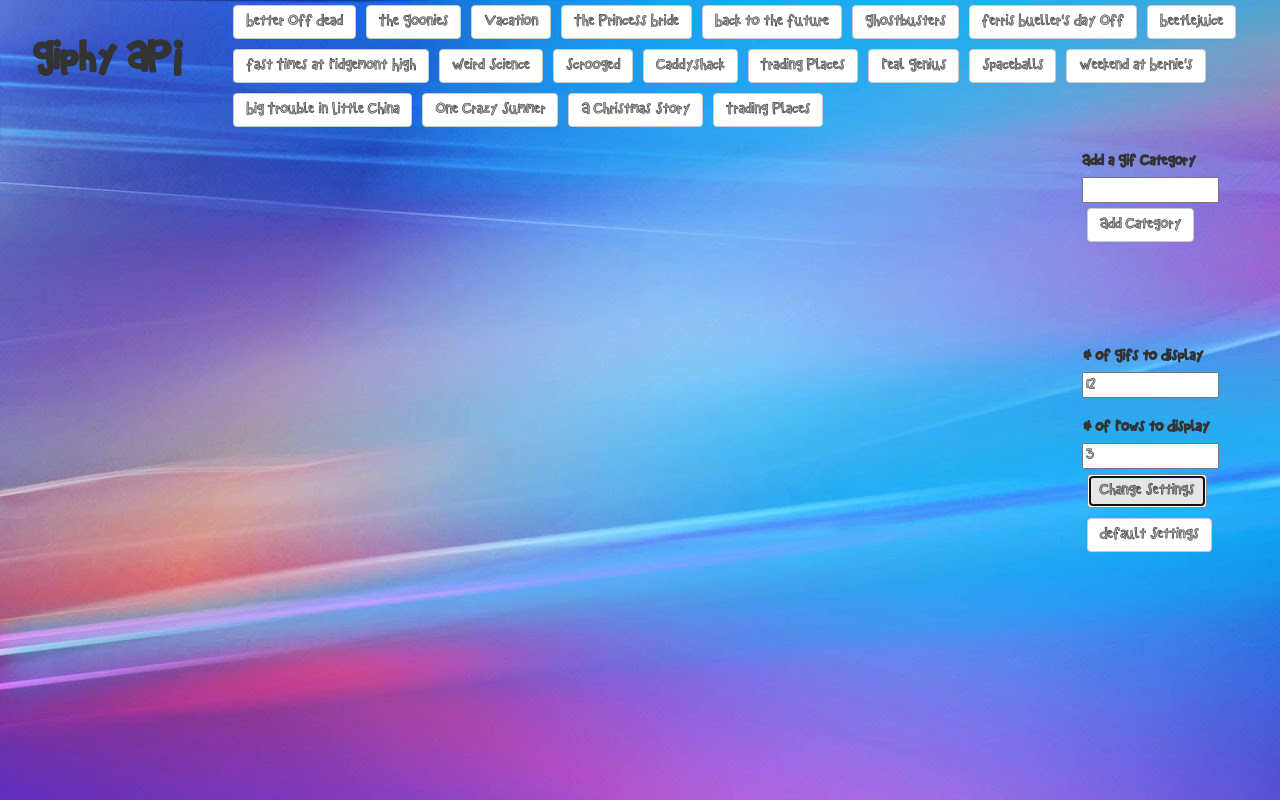
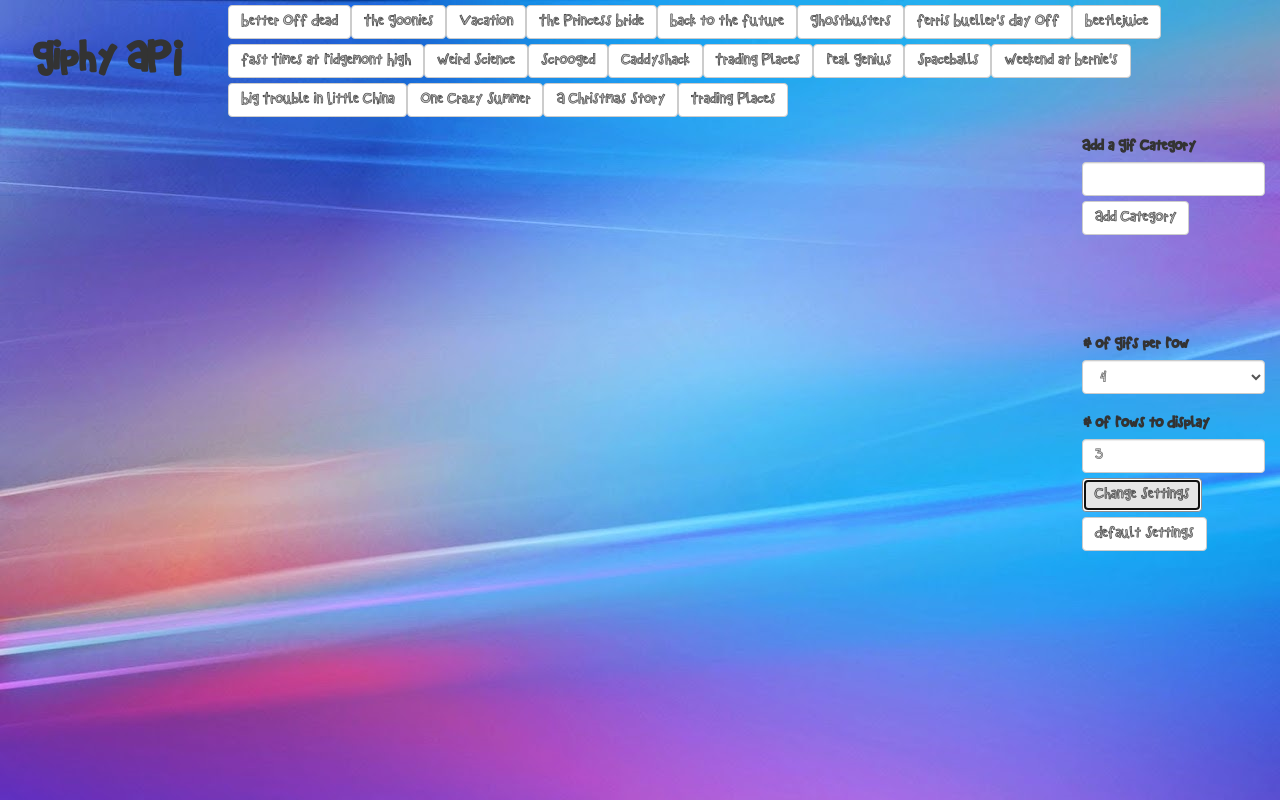
Before and after one commit to bpzimmerman/GiphyAPI, a plain HTML site: page index.html in a window 1280 px wide. Both pictures are taken after a click on the input "Change Settings". Drawn offline with nearby package versions, Linux system fonts and the light colour scheme.

Commit message:
changed the user selectable display setings

```diff
--- a/assets/css/style.css
+++ b/assets/css/style.css
@@ -19,7 +19,7 @@ h1, #gifLocation p{
 }
 
 .btn{
-    margin: 5px;
+    margin-top: 5px;
 }
 
 img{
--- a/assets/javascript/app.js
+++ b/assets/javascript/app.js
@@ -1,15 +1,14 @@
 $(document).ready(function(){
     var app = {
-        // default of the maximum number of gifs to display
-        defaultNumGifs: 12,
+        // default of the number of gifs per row
+        defaultNumGifs: 4,
         // default of the number of rows used to display the gifs
         defaultNumRows: 3,
-        // maximum number of gifs to display
-        numberOfGifs: 12,
+        // number of gifs to be displayed per row
+        gifsPerRow: 4,
         // number of rows to be used to display the gifs
         displayRows: 3,
-        // holder for the number of gifs to be displayed per row - the calculation is performed in the displayGifs method
-        gifsPerRow: 0,
+        // holder for the ajax call response
         gifObject: {},
         // initial button array
         buttons: ["Better Off Dead", "The Goonies", "Vacation", "The Princess Bride", "Back to the Future", "Ghostbusters", "Ferris Bueller's Day Off", "Beetlejuice", "Fast Times at Ridgemont High", "Weird Science", "Scrooged", "Caddyshack", "Trading Places", "Real Genius", "Spaceballs", "Weekend at Bernie's", "Big Trouble in Little China", "One Crazy Summer", "A Christmas Story", "Trading Places"],
@@ -32,7 +31,7 @@ $(document).ready(function(){
         },
         // method to display the settings in the form text boxes
         displaySettings: function(){
-            $("#numGifs-input").val(app.numberOfGifs);
+            $("#numGifs-input").val(app.gifsPerRow);
             $("#numRows-input").val(app.displayRows);
         },
         // method to reset the gifs
@@ -47,20 +46,19 @@ $(document).ready(function(){
             // declare local variables
             var category = $(this).attr("data");
             var apiKey = "7rSO11KnqXxXvu2uymZBS0hR77yFRh9E";
-            var queryURL = "http://api.giphy.com/v1/gifs/search?q=" + category + "+movies&api_key=" + apiKey + "&limit=" + app.numberOfGifs;
+            var numberOfGifs = app.gifsPerRow * app.displayRows;
+            var queryURL = "http://api.giphy.com/v1/gifs/search?q=" + category + "+movies&api_key=" + apiKey + "&limit=" + numberOfGifs;
             // call the method to reset the gifs
             app.resetGifs();
             // force active styling for the currently seleted category
             $(this).addClass("active");
-            // calculate the gifs to be displayed per row
-            app.gifsPerRow = Math.ceil(app.numberOfGifs / app.displayRows);
             // create the rows to house the gifs and ratings
             for (var i = 1; i < (app.displayRows + 1); i += 1){
                 var gifRow = $("<div>").addClass("row");
                 gifRow.attr("id", "row" + i);
                 $("#gifLocation").append(gifRow);
             };
-            // ajax call to get the gifs
+            // ajax call to get the gif object
             $.ajax({
                 url: queryURL,
                 method: "GET"
@@ -71,14 +69,11 @@ $(document).ready(function(){
                 var x = 1;
                 // for loop to get the arguments for and to call the gifAppend method
                 for (var i = 0; i < response.data.length; i += app.gifsPerRow){
-                    // if - else statement to stop the gifAppend method at the correct endpoint
-                    if (i + app.gifsPerRow > response.data.length){
-                        var end = response.data.length;
-                    }
-                    else{
-                        var end = i + app.gifsPerRow;
-                    };
+                    // variable to set the endpoint of the gifAppend method
+                    var end = i + app.gifsPerRow;
+                    // call the gifAppend method to append the specified number of gifs onto each row
                     app.gifAppend(i, end, x, response);
+                    // increment the row number
                     x += 1;
                 };
             });
@@ -87,7 +82,7 @@ $(document).ready(function(){
         gifAppend: function(start, stop, rowNumber, obj){
             for (var j = start; j < stop; j += 1){
                 // local variable to calculate the bootstrap grid width
-                var numCols = Math.floor(12 / app.gifsPerRow);
+                var numCols = 12 / app.gifsPerRow;
                 // create div to house the rating and gif
                 var gifDiv = $("<div>").addClass("col-sm-" + numCols + " still gif");
                 gifDiv.attr("id", j);
@@ -104,7 +99,7 @@ $(document).ready(function(){
         },
         // method to toggle the gif animation on and off
         toggleGifAnimation: function(){
-            // if - else depending on if the gif is moving or still
+            // if - else to determine if the gif is moving or still
             if ($(this).hasClass("still")){
                 // changes class from still to motion
                 $(this).removeClass("still");
@@ -143,38 +138,24 @@ $(document).ready(function(){
             event.preventDefault();
             // local variable to store id of the button that was clicked
             var settingsClicked = $(this).attr("id");
-            // call the method to reste the gifs
+            // call the method to reset the gifs
             app.resetGifs();
-            // if the default settings button is clicked set the number of gifs and the number of display rows to the default values
+            // if the default settings button is clicked set the number of gifs per row and the number of display rows to the default values
             if (settingsClicked === "reset-button"){
-                app.numberOfGifs = app.defaultNumGifs;
+                app.gifsPerRow = app.defaultNumGifs;
                 app.displayRows = app.defaultNumRows;
             }
             else{
                 // changes the values entered into numbers and takes the absolute value (no negative numbers)
-                var newNumGifs = Math.abs(parseInt($("#numGifs-input").val().trim()));
+                app.gifsPerRow = parseInt($("#numGifs-input").val());
                 var newNumRows = Math.abs(parseInt($("#numRows-input").val().trim()));
                 // if one of the values is either NaN or 0, will reset to the default value; otherwise uses the entered number
-                switch (isNaN(newNumGifs) || newNumGifs){
-                    case true:
-                    case 0:
-                        app.numberOfGifs = app.defaultNumGifs;
-                    break;
-                    default:
-                        app.numberOfGifs = newNumGifs;
-                };
-                switch (isNaN(newNumRows) || newNumRows){
-                    case true:
-                    case 0:
-                        app.displayRows = app.defaultNumRows;
-                    break;
-                    default:
-                        app.displayRows = newNumRows;
-                };
-                // forces the maximum number of gifs per row to 6
-                if (Math.ceil(app.numberOfGifs / app.displayRows) > 6){
-                    app.numberOfGifs = app.displayRows * 6;
-                };
+                if (isNaN(newNumRows) || newNumRows === 0){
+                    app.displayRows = app.defaultNumRows;
+                }
+                else{
+                    app.displayRows = newNumRows;
+                }
             };
             // call the display settings method to display the new settings in the form text boxes
             app.displaySettings();
@@ -190,9 +171,6 @@ $(document).ready(function(){
     $("#reset-button").on("click", app.changeSettings);
     $("#settings-button").on("click", app.changeSettings);
     // the value in the text box disappears when the box is selected (don't have to delete the value before changing)
-    $("#numGifs-input").on("focus", function(){
-        $(this).val("");
-    });
     $("#numRows-input").on("focus", function(){
         $(this).val("");
     });
--- a/index.html
+++ b/index.html
@@ -34,17 +34,21 @@
             <div class = "col-sm-2 col-sm-push-10">
                 <form id = "button-form">
                     <label for = "button-input">Add a Gif Category</label>
-                    <input type = "text" id = "button-input">
-                    <br>
+                    <input type = "text" id = "button-input" class = "form-control">
                     <input id = "add-button" class = "btn btn-default" type = "submit" value = "Add Category">
                 </form>
                 <br><br><br><br>
                 <form id = "settings-form">
-                    <label for = "numGifs-input"># of Gifs to Display</label>
-                    <input type = "text" id = "numGifs-input">
+                    <label for = "numGifs-input"># of Gifs per Row</label>
+                    <select id = "numGifs-input" class = "form-control">
+                        <option>1</option>
+                        <option>2</option>
+                        <option>3</option>
+                        <option>4</option>
+                        <option>6</option>
+                    </select>
                     <label for = "numRows-input"># of Rows to Display</label>
-                    <input type = "text" id = "numRows-input">
-                    <br>
+                    <input type = "text" id = "numRows-input" class = "form-control">
                     <input id = "settings-button" class = "btn btn-default" type = "submit" value = "Change Settings">
                     <input id = "reset-button" class = "btn btn-default" type = "submit" value = "Default Settings">
                 </form>
```
